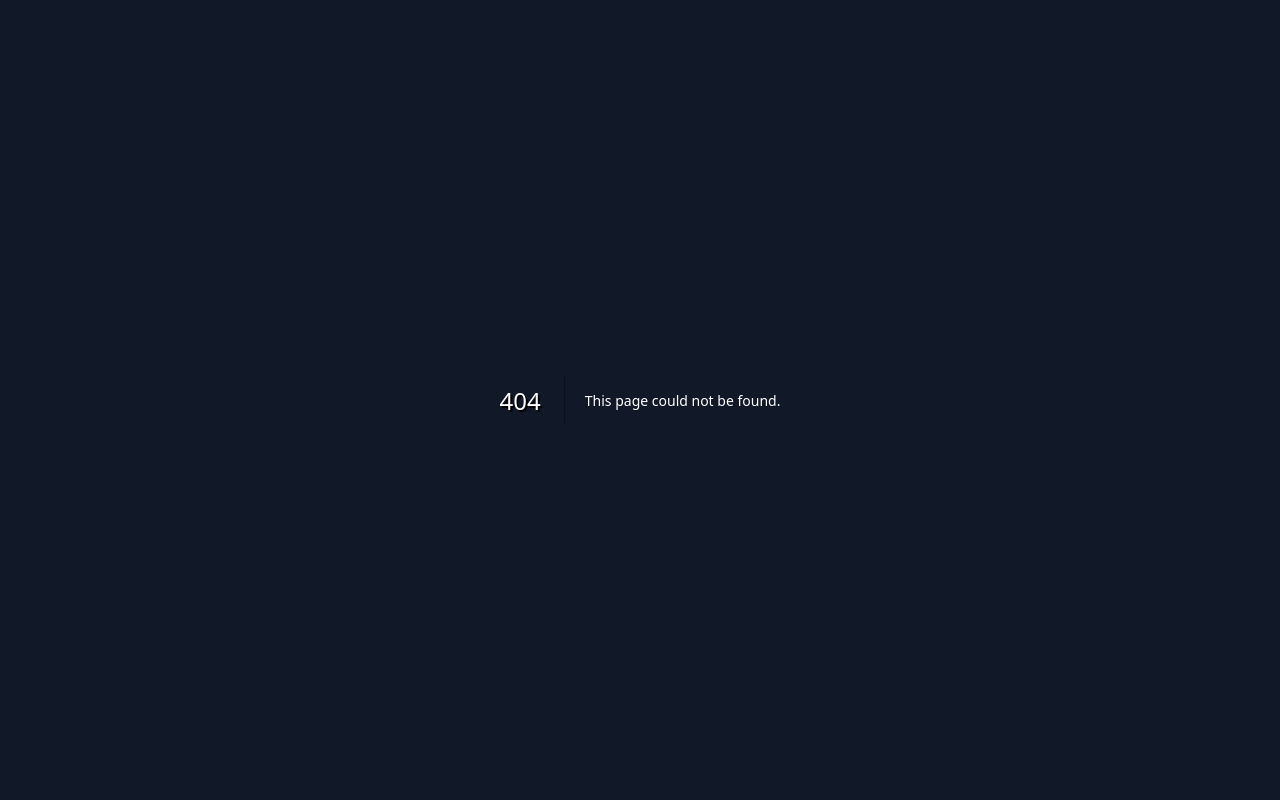
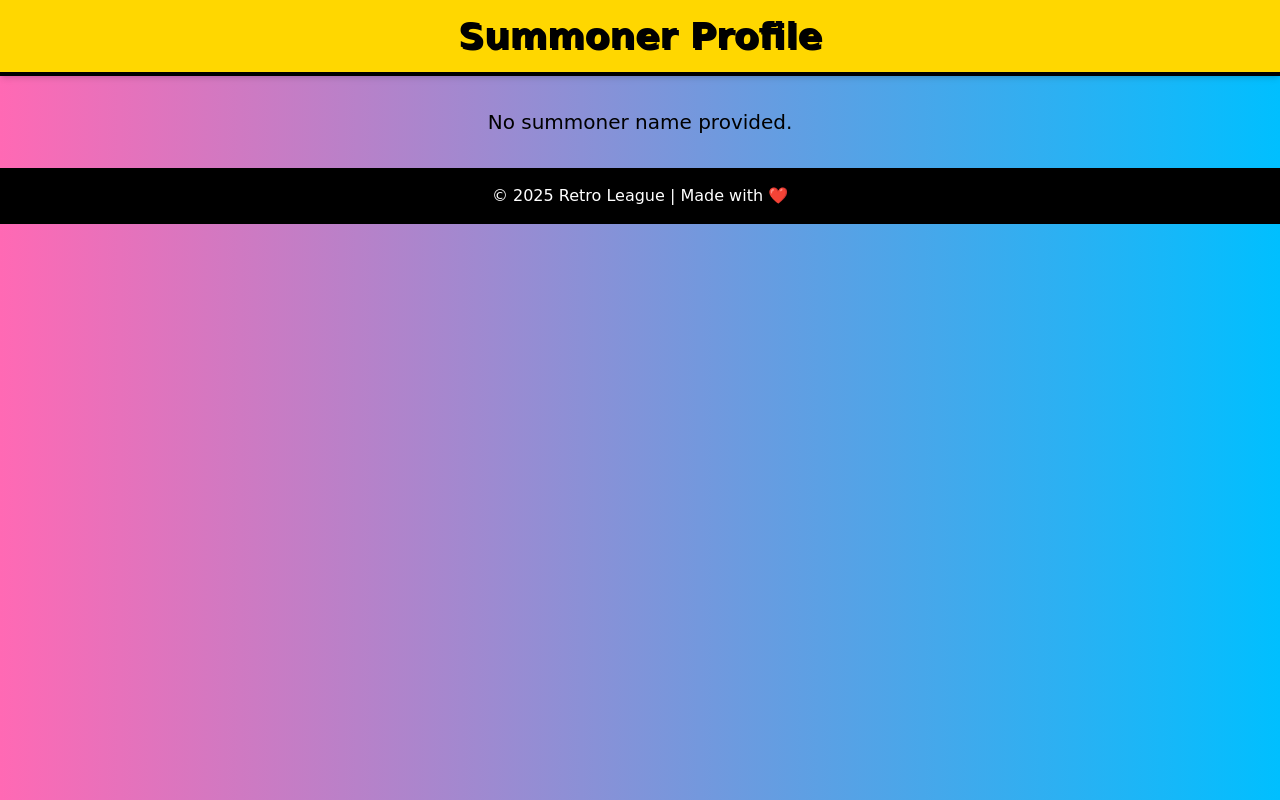
Before and after one commit to chae-chae/LoL-Profile-Customizer, a Next.js app: page /results in a window 1280 px wide. Before the commit this address had no page. Built offline with nearby package versions, Linux system fonts and the light colour scheme.

Commit message:
add results page

```diff
--- a/app/page.tsx
+++ b/app/page.tsx
@@ -1,4 +1,18 @@
+"use client";
+import { useState } from "react";
+import { useRouter } from "next/navigation";
+
 export default function Home() {
+  const [summonerName, setSummonerName] = useState("");
+  const router = useRouter();
+
+  const handleSearch = (e: React.FormEvent) => {
+    e.preventDefault();
+    if (summonerName.trim()) {
+      router.push(`/results?summonerName=${encodeURIComponent(summonerName)}`);
+    }
+  };
+
   return (
     <div className="min-h-screen bg-gradient-to-r from-retroPink to-retroBlue text-center font-retro">
       <header className="py-4 bg-retroYellow shadow-md border-b-4 border-black">
@@ -11,20 +25,22 @@ export default function Home() {
       </header>
 
       <main className="p-8">
-        <form className="mb-4">
+        <form onSubmit={handleSearch} className="mb-8">
           <label className="block mb-2 text-lg">Enter Summoner Name:</label>
           <input
             type="text"
+            value={summonerName}
+            onChange={(e) => setSummonerName(e.target.value)}
             placeholder="Summoner Name"
             className="px-4 py-2 border-2 border-black rounded-lg focus:outline-none"
           />
-          <button className="ml-2 px-4 py-2 bg-retroPink text-white border-2 border-black rounded-lg hover:bg-black hover:text-retroPink">
+          <button
+            type="submit"
+            className="ml-2 px-4 py-2 bg-retroPink text-white border-2 border-black rounded-lg hover:bg-black hover:text-retroPink"
+          >
             Search
           </button>
         </form>
-        <div className="mt-8">
-          <p className="text-xl">💾 Latest stats will appear here!</p>
-        </div>
       </main>
 
       <footer className="py-4 bg-black text-white">
--- /dev/null
+++ b/app/results/page.tsx
@@ -0,0 +1,40 @@
+import { useSearchParams } from "next/navigation";
+
+export default function ResultsPage() {
+  const searchParams = useSearchParams();
+  const summonerName = searchParams.get("summonerName");
+
+  return (
+    <div className="min-h-screen bg-gradient-to-r from-retroPink to-retroBlue text-center font-retro">
+      <header className="py-4 bg-retroYellow shadow-md border-b-4 border-black">
+        <h1 className="text-4xl font-bold text-black">Summoner Profile</h1>
+      </header>
+
+      <main className="p-8">
+        {summonerName ? (
+          <div className="mt-8 p-4 bg-retroYellow border-4 border-black shadow-lg text-left max-w-md mx-auto animate-fadeIn">
+            <h2 className="text-2xl font-bold text-black mb-4">
+              Profile for {summonerName}
+            </h2>
+            {/* 여기에 실제 API 호출 결과를 렌더링 */}
+            <p>
+              <strong>Name:</strong> {summonerName}
+            </p>
+            <p>
+              <strong>Rank:</strong> Gold
+            </p>
+            <p>
+              <strong>Level:</strong> 30
+            </p>
+          </div>
+        ) : (
+          <p className="text-xl text-black">No summoner name provided.</p>
+        )}
+      </main>
+
+      <footer className="py-4 bg-black text-white">
+        <p>© 2025 Retro League | Made with ❤️</p>
+      </footer>
+    </div>
+  );
+}
```
